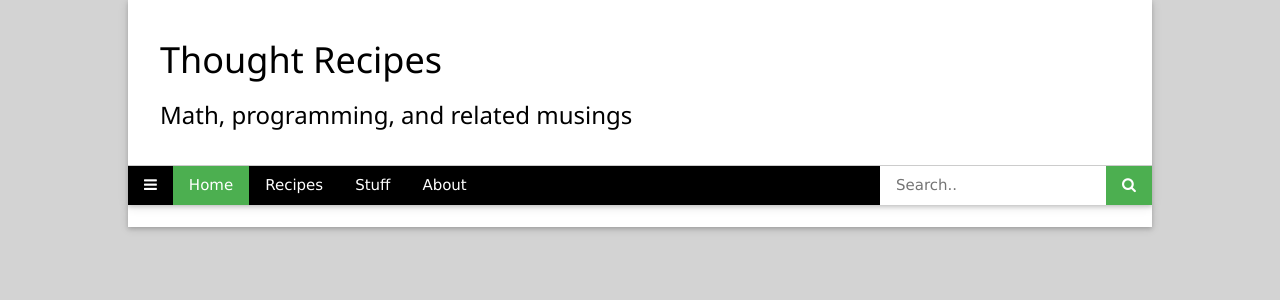
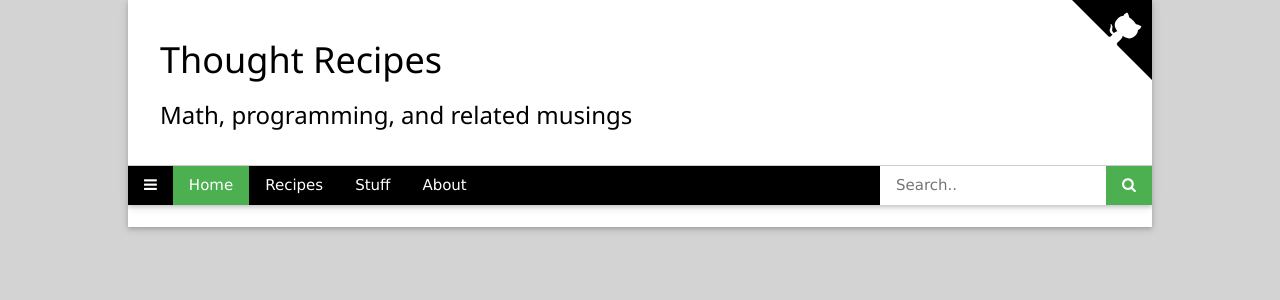
Before and after one commit to ReedDahle/ThoughtRecipes, a Flask app: page / in a window 1280 px wide. Shown: the top 300 px of the page. Run offline with Flask 2, Linux system fonts and the light colour scheme.

Commit message:
add github corner

```diff
--- a/templates/base.html
+++ b/templates/base.html
@@ -9,7 +9,10 @@
     <body class="w3-mobile" style="margin-left:10%; margin-right:10%; padding:0px; background-color: lightgray;">
         <div class="w3-white">
             <div class="w3-card">
-                <div class="w3-container w3-margin-left">
+                <a href="https://github.com/ReedDahle/ThoughtRecipes" class="w3-right">
+                    <img src="/static/github-corner-right.svg"/>
+                </a>
+                <div class="w3-container w3-margin-left w3-left">
                     <br/>
                     <h1>Thought Recipes</h1>
                     <h3>Math, programming, and related musings</h3>
```
Also changed, not shown: static/github-corner-right.svg (added).
